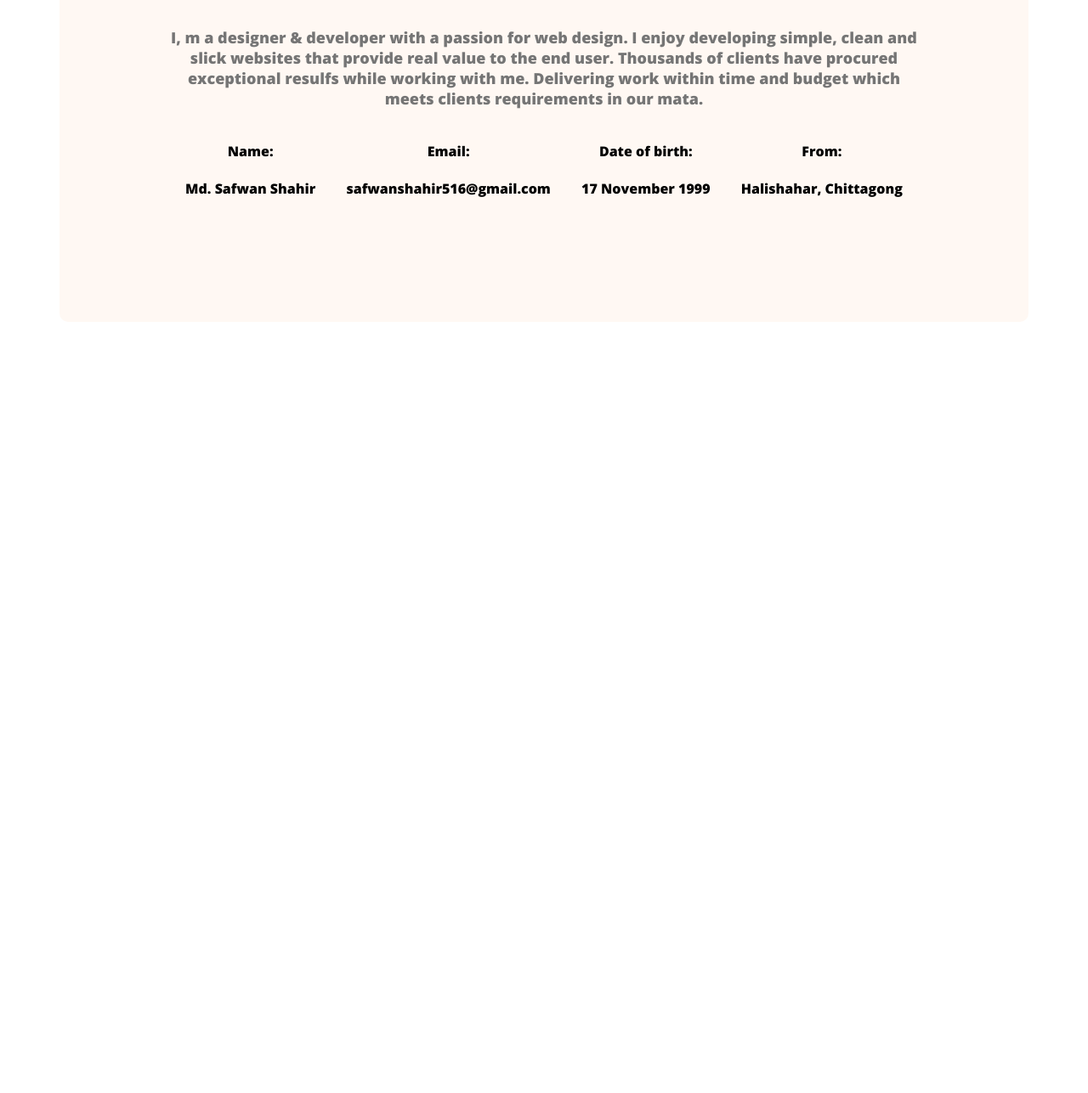
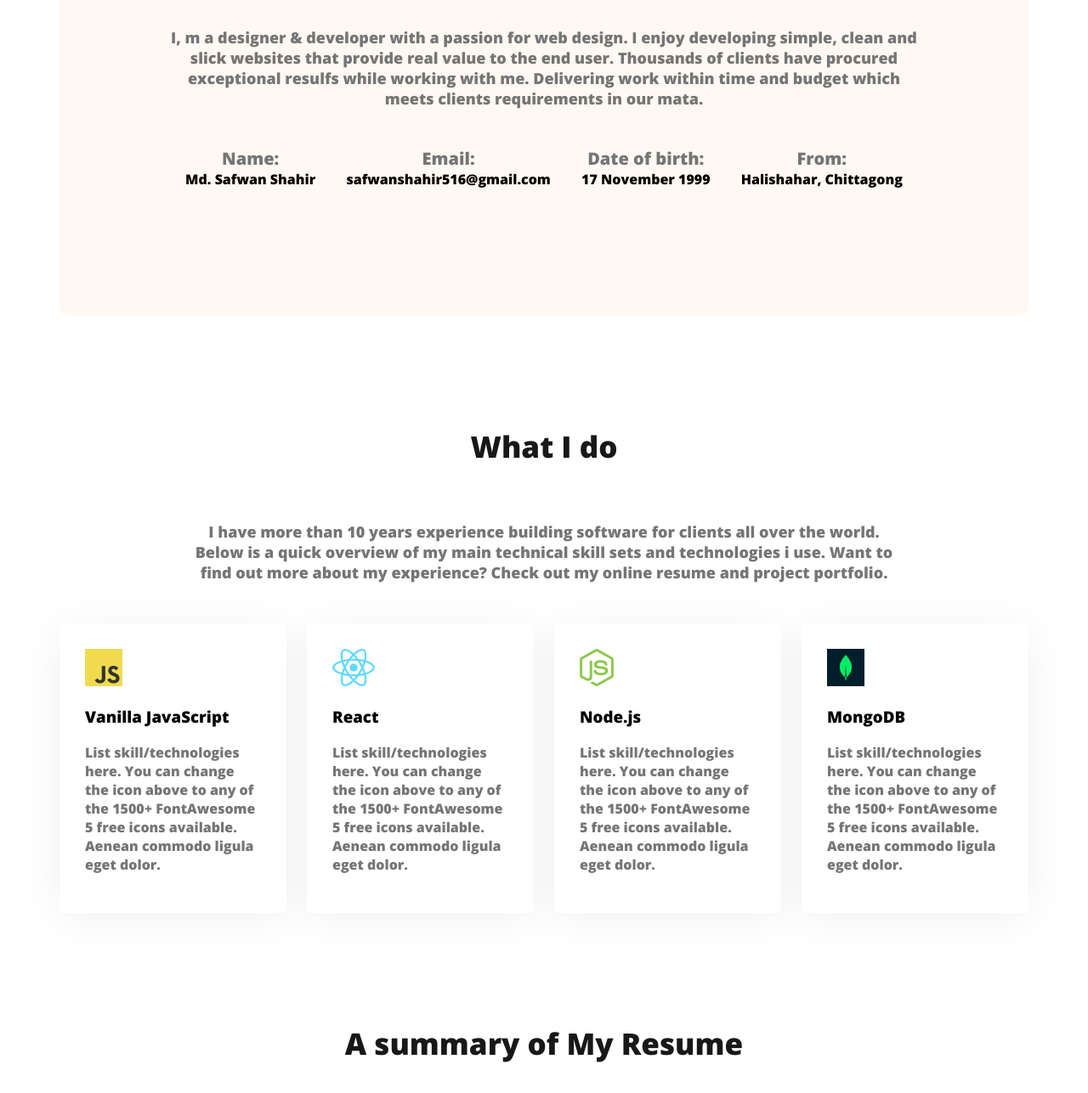
Before and after one commit to Safwanshahir/webdeveloper-portfolio, a plain HTML site: page index.html in a window 1280 px wide. Shown: the part 1140-2427 px from the top of the page at 85% size. Before the commit the page ends 1649 px from the top, so only its background shows below. Drawn offline with nearby package versions, Linux system fonts and the light colour scheme.

Commit message:
added what i do section

```diff
--- a/index.html
+++ b/index.html
@@ -56,13 +56,48 @@
                     <h4 class="info-title">From:</h4>
                     <p class="info-description">Halishahar, Chittagong</p>
                 </div>
+            </div>
+        </section>
 
+        <!-- what i do section -->
 
+        <section>
+            <h3 class="section-titel">What I do</h3>
+            <p id="what-i-do-description" class="section-description">I have more than 10 years experience building software for clients all over the world. Below is a quick overview of my main technical skill sets and technologies i use. Want to find out more about my experience? Check out my online resume and project portfolio.</p>
 
-
+            <div class="skill-container">
+                <!-- .skill*4>img+h3.skill-title+p.skill-description -->
+                <div class="skill">
+                    <img src="images/icons/js.png" alt="">
+                    <h3 class="skill-title">Vanilla JavaScript</h3>
+                    <p class="skill-description">List skill/technologies here. You can change the icon above to any of the 1500+ FontAwesome 5 free icons available. Aenean commodo ligula eget dolor.</p>
+                </div>
+                <div class="skill">
+                    <img src="images/icons/react.png" alt="">
+                    <h3 class="skill-title">React</h3>
+                    <p class="skill-description">List skill/technologies here. You can change the icon above to any of the 1500+ FontAwesome 5 free icons available. Aenean commodo ligula eget dolor.</p>
+                </div>
+                <div class="skill">
+                    <img src="images/icons/nodejs.png" alt="">
+                    <h3 class="skill-title">Node.js</h3>
+                    <p class="skill-description">List skill/technologies here. You can change the icon above to any of the 1500+ FontAwesome 5 free icons available. Aenean commodo ligula eget dolor.</p>
+                </div>
+                <div class="skill">
+                    <img src="images/icons/mongo.png" alt="">
+                    <h3 class="skill-title">MongoDB</h3>
+                    <p class="skill-description">List skill/technologies here. You can change the icon above to any of the 1500+ FontAwesome 5 free icons available. Aenean commodo ligula eget dolor.</p>
+                </div>
 
 
             </div>
+        </section>
+
+        <!-- resume section -->
+
+        <section>
+            <h3 class="section-titel">A summary of My Resume</h3>
+
+
         </section>
 
     </main>
--- a/styles/portfolio.css
+++ b/styles/portfolio.css
@@ -107,7 +107,9 @@ nav a {
 main{
     max-width: 1140px;
     margin: 0 auto;
-
+}
+main section{
+    margin-top: 130px;
 }
 /* about section styles */
 .about{
@@ -124,4 +126,39 @@ main{
 
 .about-info{
     text-align: center;
+
 }
+
+.info-title{
+    color:  #757575;
+    font-size: 20px;
+    margin-bottom: 0px;
+}
+
+.info-description{
+    margin-top: 0px;
+    margin-bottom: 20px;
+}
+
+/* skill related styles */
+
+#what-i-do-description{
+    padding: 30px 150px;
+}
+
+.skill-container{
+    display: flex;
+    gap: 24px;
+}
+
+.skill{
+    padding: 30px;
+    border-radius: 5px;
+    background: #FFF;
+    box-shadow: 0px 6px 50px 0px rgba(0, 0, 0, 0.06);
+}
+
+.skill-description{
+    color: #757575;
+
+}
```
